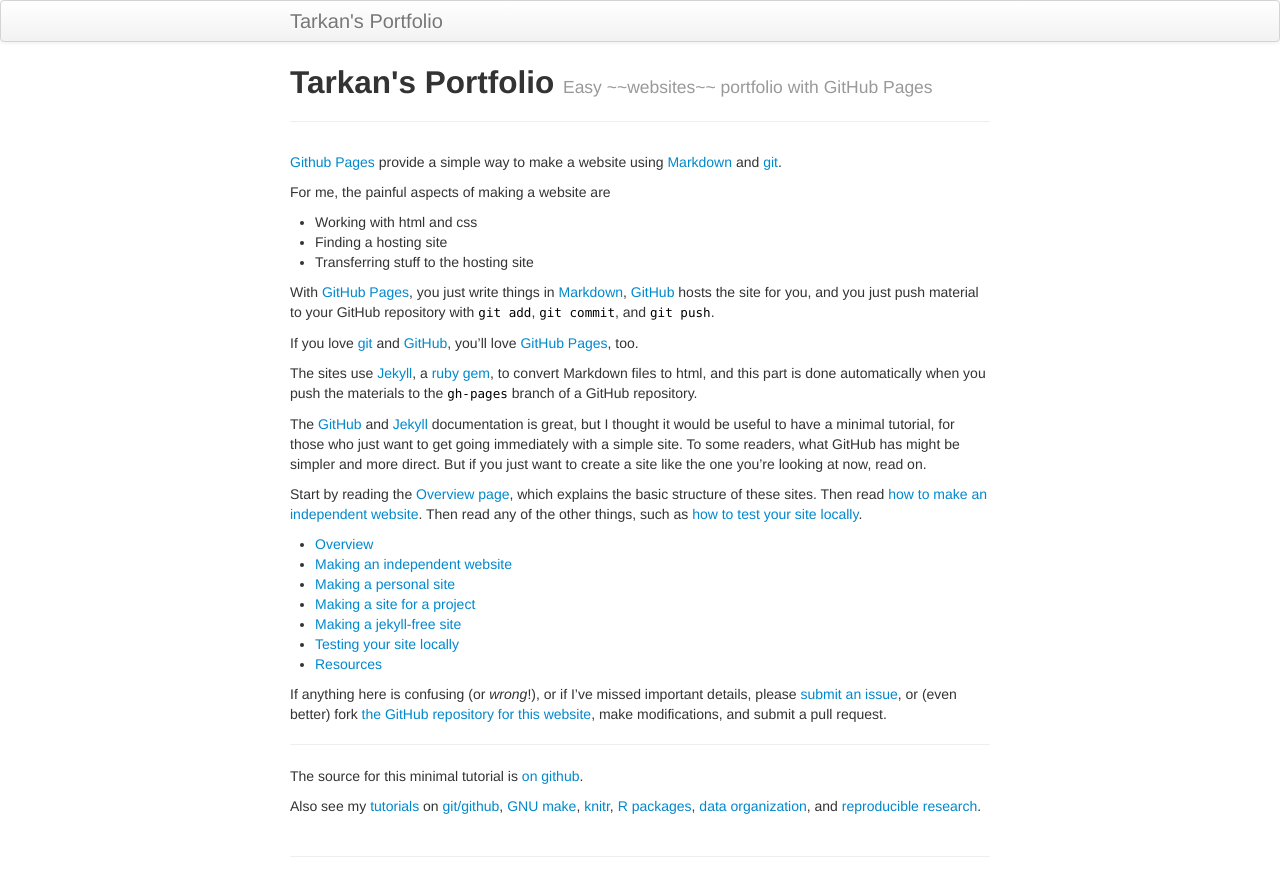
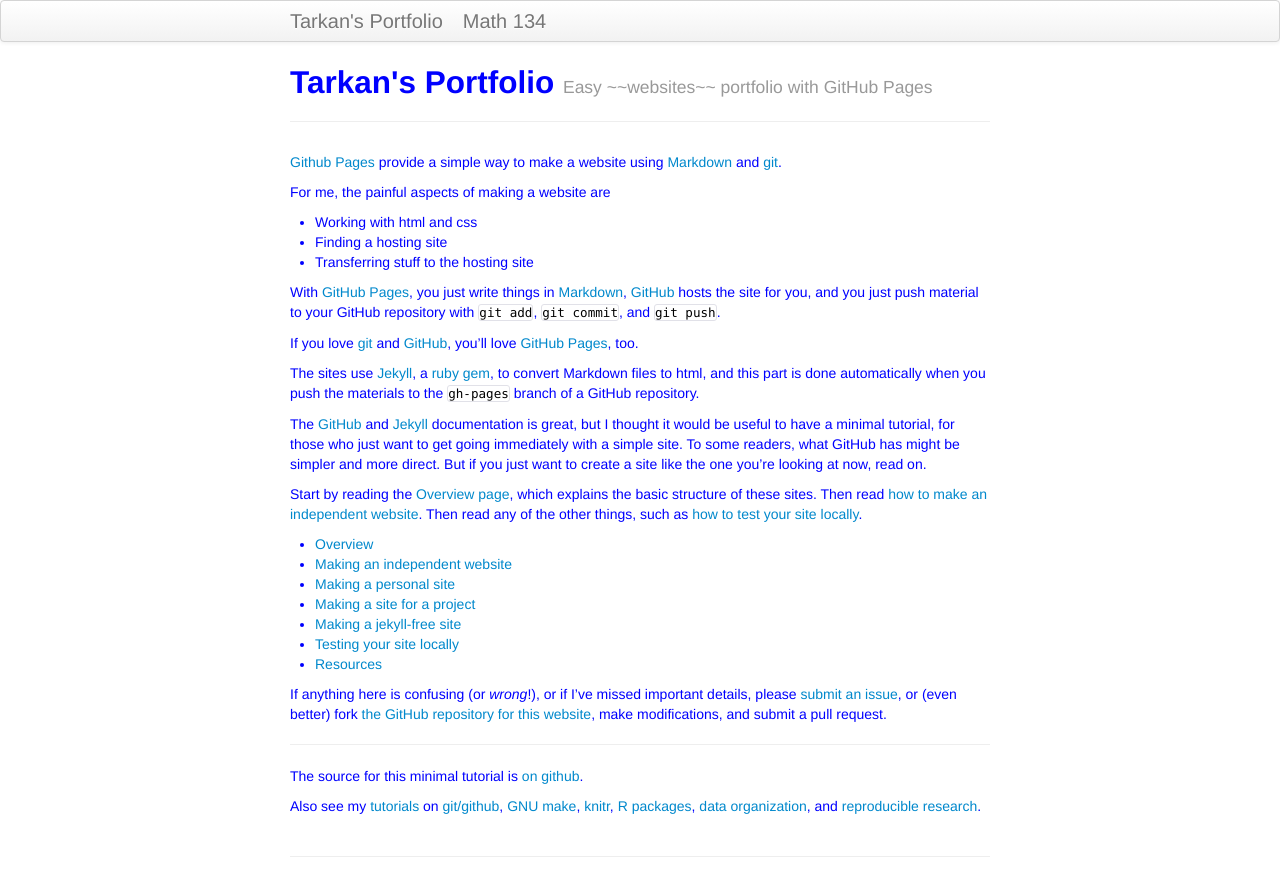
Before and after one commit to TarkanAl-Kazily/TarkanAl-Kazily.github.io, a Jekyll site: the page built from index.md, in a window 1280 px wide. Shown: the top 896 px of the page. Built offline with Jekyll 4.4.1, drawn with Linux system fonts in a browser that asks for light colours.

Commit message:
Added math 13x to the navbar

```diff
--- a/_includes/themes/twitter/default.html
+++ b/_includes/themes/twitter/default.html
@@ -32,6 +32,7 @@
       <div class="navbar-inner">
         <div class="container-narrow">
           <a class="brand" href="{{ HOME_PATH }}">{{ site.title }}</a>
+          <a class="brand" href="/pages/math_13x.html">Math 134</a>
         </div>
       </div>
     </div>
--- a/assets/themes/twitter/css/kbroman.css
+++ b/assets/themes/twitter/css/kbroman.css
@@ -3,7 +3,6 @@ code {
   font-size: 90%;
   color: black;
   background-color: white;
-  border: 0px solid white;
 }
 
 a code {
--- a/assets/themes/twitter/css/style.css
+++ b/assets/themes/twitter/css/style.css
@@ -1,7 +1,8 @@
 /* Custom container */
 .container-narrow {
   margin: 0 auto;
-  max-width: 700px; }
+  max-width: 700px;
+  /*background-color: #A0FfFF; */}
 
 .container-narrow > hr {
   margin: 30px 0; }
@@ -9,6 +10,9 @@
 .navbar .nav {
   float: right; }
 
+body {
+    color: blue;
+}
 /* posts index */
 .post > h3.title {
   position: relative;
```
